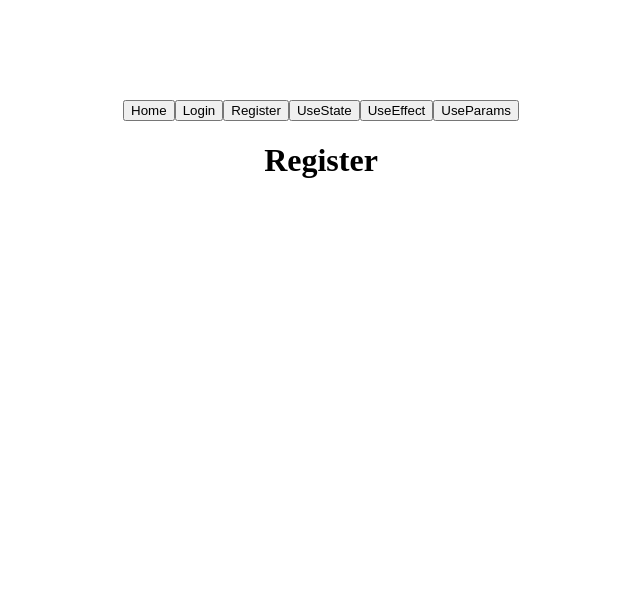
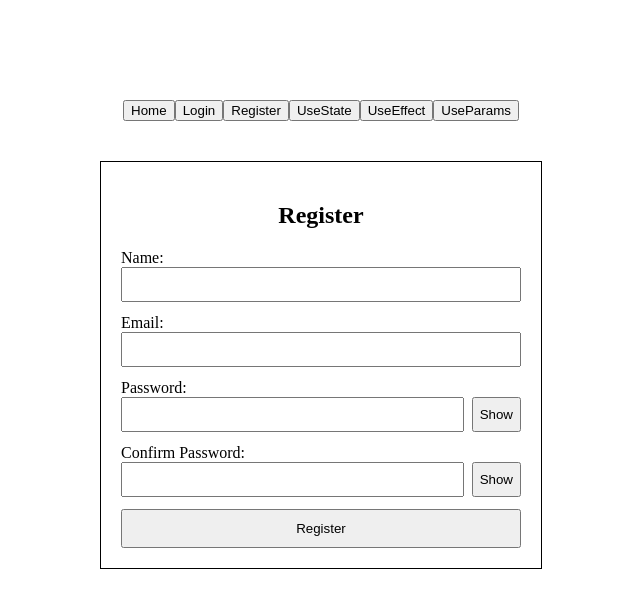
Before and after one commit to rdalvi1210/Awdiz_React, a React (Vite) app: page /register in a window 1280 px wide. Shown: the top 608 px of the page, without its empty margins (319-959 px from the left). Built offline with nearby package versions, Linux system fonts and the light colour scheme.

Commit message:
login updates

```diff
--- a/src/pages/Login.jsx
+++ b/src/pages/Login.jsx
@@ -1,8 +1,96 @@
+import { useState } from "react";
+
 const Login = () => {
+  const [userData, setUserData] = useState({
+    email: "",
+    password: "",
+  });
+
+  const [error, setError] = useState({});
+  const [passhandle, setPasshandle] = useState(false);
+
+  const handleSubmit = (e) => {
+    e.preventDefault();
+    let newErrors = {};
+
+    if (!userData.email) newErrors.email = "Email is required";
+    if (!userData.password) newErrors.password = "Password is required";
+
+    if (Object.keys(newErrors).length > 0) {
+      setError(newErrors);
+      return;
+    }
+
+    alert("Login Successful");
+    setUserData({ email: "", password: "" });
+    setError({});
+    setPasshandle(false);
+  };
+
+  const handleChange = (e) => {
+    setUserData({ ...userData, [e.target.name]: e.target.value });
+    setError({ ...error, [e.target.name]: "" });
+  };
+
   return (
-    <>
-      <h1>Login</h1>
-    </>
+    <div
+      style={{
+        maxWidth: "400px",
+        margin: "40px auto",
+        padding: "20px",
+        border: "1px solid black",
+      }}
+    >
+      <h2 style={{ textAlign: "center", marginBottom: "20px" }}>Login</h2>
+      <form onSubmit={handleSubmit}>
+        <div style={{ marginBottom: "12px", textAlign: "left" }}>
+          <label>Email:</label>
+          <input
+            name="email"
+            value={userData.email}
+            onChange={handleChange}
+            type="email"
+            style={{ width: "95%", padding: "8px" }}
+          />
+          {error.email && (
+            <p style={{ color: "red", fontSize: "0.9em" }}>{error.email}</p>
+          )}
+        </div>
+
+        {/* Password Field */}
+        <div style={{ marginBottom: "12px", textAlign: "left" }}>
+          <label>Password:</label>
+          <div style={{ display: "flex", gap: "8px" }}>
+            <input
+              name="password"
+              value={userData.password}
+              onChange={handleChange}
+              type={passhandle ? "text" : "password"}
+              style={{ flex: 1, padding: "8px" }}
+            />
+            <button
+              type="button"
+              onClick={() => setPasshandle((prev) => !prev)}
+            >
+              {passhandle ? "Hide" : "Show"}
+            </button>
+          </div>
+          {error.password && (
+            <p style={{ color: "red", fontSize: "0.9em" }}>{error.password}</p>
+          )}
+        </div>
+
+        <input
+          type="submit"
+          value="Login"
+          style={{
+            width: "100%",
+            padding: "10px",
+            cursor: "pointer",
+          }}
+        />
+      </form>
+    </div>
   );
 };
 
--- a/src/pages/Register.jsx
+++ b/src/pages/Register.jsx
@@ -1,8 +1,162 @@
+import { useState } from "react";
+
 const Register = () => {
+  const [userData, setUserData] = useState({
+    name: "",
+    email: "",
+    password: "",
+    cpassword: "",
+  });
+
+  const [error, setError] = useState({});
+  const [passhandle, setPasshandle] = useState({
+    password: false,
+    cpassword: false,
+  });
+
+  const handleSubmit = (e) => {
+    e.preventDefault();
+    let newErrors = {};
+
+    if (!userData.name) newErrors.name = "Name is required";
+    if (!userData.email) newErrors.email = "Email is required";
+    if (!userData.password) newErrors.password = "Password is required";
+    if (!userData.cpassword)
+      newErrors.cpassword = "Confirm password is required";
+    if (
+      userData.password &&
+      userData.cpassword &&
+      userData.password !== userData.cpassword
+    ) {
+      newErrors.cpassword = "Passwords do not match";
+    }
+
+    if (Object.keys(newErrors).length > 0) {
+      setError(newErrors);
+      return;
+    }
+
+    alert("Submitted Successfully");
+    setUserData({ name: "", email: "", password: "", cpassword: "" });
+    setError({});
+    setPasshandle({ password: false, cpassword: false });
+  };
+
+  const handleChange = (e) => {
+    setUserData({ ...userData, [e.target.name]: e.target.value });
+    setError({ ...error, [e.target.name]: "" });
+  };
+
   return (
-    <>
-      <h1>Register</h1>
-    </>
+    <div
+      style={{
+        maxWidth: "400px",
+        margin: "40px auto",
+        padding: "20px",
+        border: "1px solid black",
+      }}
+    >
+      <h2 style={{ textAlign: "center", marginBottom: "20px" }}>Register</h2>
+      <form onSubmit={handleSubmit}>
+        {/* Name Field */}
+        <div style={{ marginBottom: "12px", textAlign: "left" }}>
+          <label>Name:</label>
+          <input
+            name="name"
+            value={userData.name}
+            onChange={handleChange}
+            type="text"
+            style={{ width: "95%", padding: "8px" }}
+          />
+          {error.name && (
+            <p style={{ color: "red", fontSize: "0.9em" }}>{error.name}</p>
+          )}
+        </div>
+
+        {/* Email Field */}
+        <div style={{ marginBottom: "12px", textAlign: "left" }}>
+          <label>Email:</label>
+          <input
+            name="email"
+            value={userData.email}
+            onChange={handleChange}
+            type="email"
+            style={{ width: "95%", padding: "8px" }}
+          />
+          {error.email && (
+            <p style={{ color: "red", fontSize: "0.9em" }}>{error.email}</p>
+          )}
+        </div>
+
+        {/* Password Field */}
+        <div style={{ marginBottom: "12px", textAlign: "left" }}>
+          <label>Password:</label>
+          <div style={{ display: "flex", gap: "8px" }}>
+            <input
+              name="password"
+              value={userData.password}
+              onChange={handleChange}
+              type={passhandle.password ? "text" : "password"}
+              style={{ flex: 1, padding: "8px" }}
+            />
+            <button
+              type="button"
+              onClick={() =>
+                setPasshandle((prev) => ({
+                  ...prev,
+                  password: !prev.password,
+                }))
+              }
+            >
+              {passhandle.password ? "Hide" : "Show"}
+            </button>
+          </div>
+          {error.password && (
+            <p style={{ color: "red", fontSize: "0.9em" }}>{error.password}</p>
+          )}
+        </div>
+
+        {/* Confirm Password Field */}
+        <div style={{ marginBottom: "12px", textAlign: "left" }}>
+          <label>Confirm Password:</label>
+          <div style={{ display: "flex", gap: "8px" }}>
+            <input
+              name="cpassword"
+              value={userData.cpassword}
+              onChange={handleChange}
+              type={passhandle.cpassword ? "text" : "password"}
+              style={{ flex: 1, padding: "8px" }}
+            />
+            <button
+              type="button"
+              onClick={() =>
+                setPasshandle((prev) => ({
+                  ...prev,
+                  cpassword: !prev.cpassword,
+                }))
+              }
+            >
+              {passhandle.cpassword ? "Hide" : "Show"}
+            </button>
+          </div>
+          {error.cpassword && (
+            <p style={{ color: "red", fontSize: "0.9em" }}>{error.cpassword}</p>
+          )}
+        </div>
+
+        {/* Submit Button */}
+        <input
+          type="submit"
+          value="Register"
+          style={{
+            width: "100%",
+            padding: "10px",
+
+            cursor: "pointer",
+          }}
+        />
+      </form>
+    </div>
   );
 };
 
```
